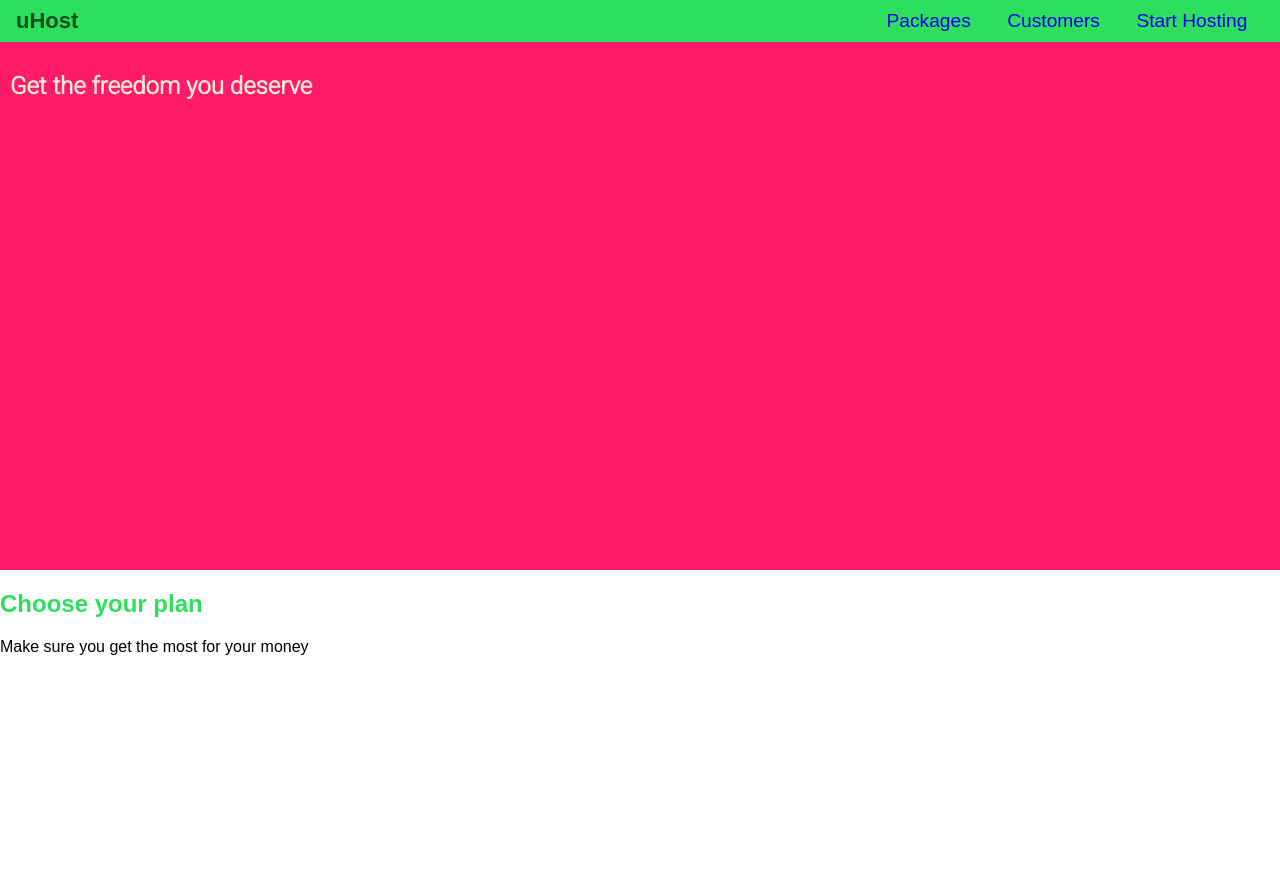
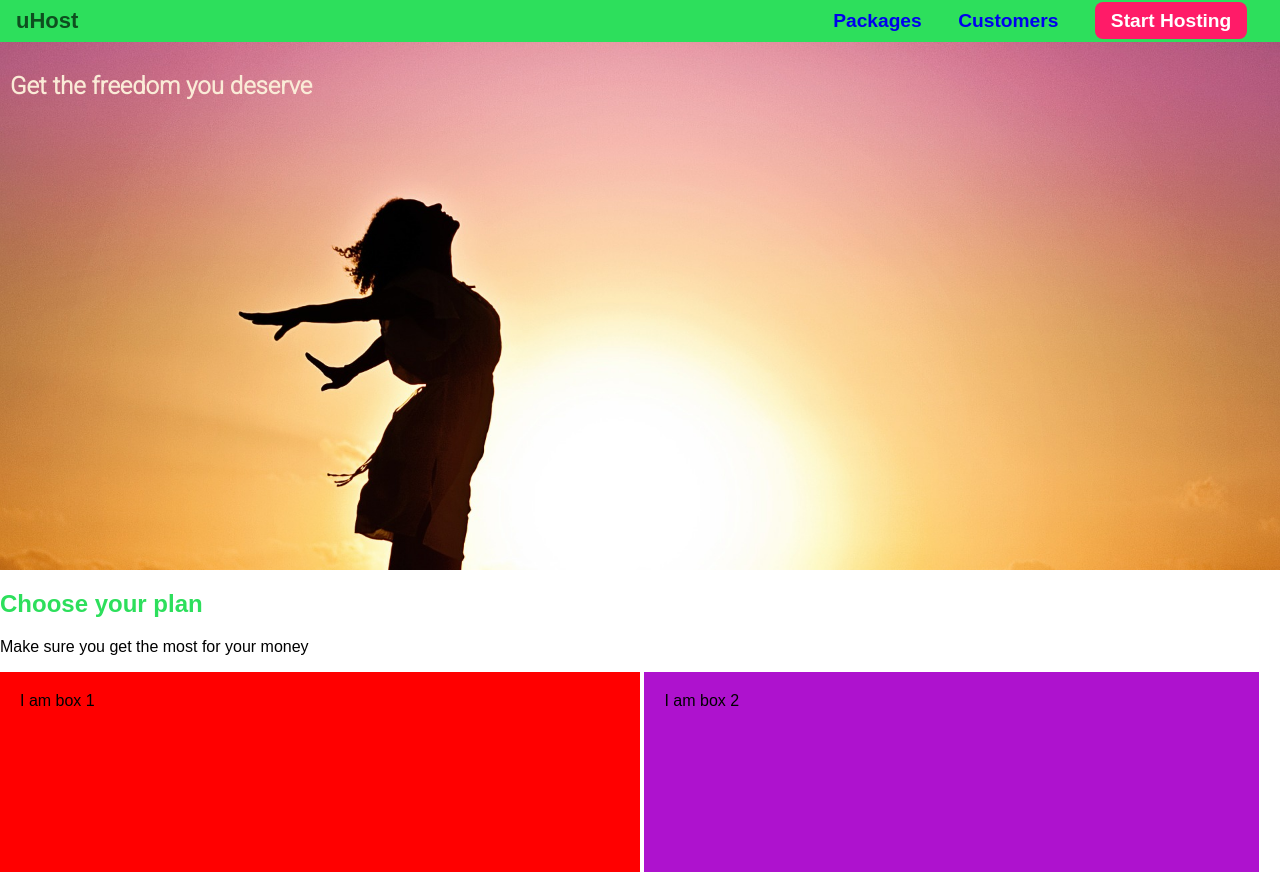
Before and after one commit to life-code-joy/max-sec2-css, a plain HTML site: page index.html in a window 1280 px wide. Before the commit the page ends 800 px from the top, so only its background shows below. Drawn offline with Linux system fonts and the light colour scheme.

Commit message:
sec3-finished

```diff
--- a/index.html
+++ b/index.html
@@ -20,7 +20,7 @@
         <li class="main-nav__item">
           <a href="customers/index.html">Customers</a>
         </li>
-        <li class="main-nav__item">
+        <li class="main-nav__item main-nav__item--cta">
           <a href="start-hosting/index.html">Start Hosting</a>
         </li>
       </ul>
@@ -35,5 +35,7 @@
       <p>Make sure you get the most for your money</p>
     </section>
   </main>
+  <div class="box1">I am box 1</div>
+  <div class="box2">I am box 2</div>
 </body>
 </html>
--- a/main.css
+++ b/main.css
@@ -8,7 +8,10 @@ body {
 }
 
 #product-overview {
-  background: #ff1b68;
+  background: url('./freedom.jpg');
+  background-position:top;
+  background-repeat: no-repeat;
+  background-size: cover;
   width: 100%;
   height: 528px;
   padding: 10px;
@@ -68,15 +71,17 @@ body {
 .main-nav__item a {
   /* color: #0e4f1f; */
   text-decoration: none;
+  font-weight: bold;
+  padding: 3px 0;
 }
 
 /* pseudo classes :hover, :active etc */
-.main-nav__item a:hover {
-  color: white;
-}
 
+
+.main-nav__item a:hover,
 .main-nav__item a:active {
   color: white;
+  border-bottom: 5px solid white;
 }
 
 /* example using pseudo elements ::after and ::first-letter etc */
@@ -95,3 +100,42 @@ p::first-letter {
 .main-nav__item a:active {
   color: white;
 }
+
+.main-nav__item--cta a{
+  color: white;
+  padding: 8px 16px;
+  border-radius: 8px;
+  background-color: #FF1b68;
+}
+
+.main-nav__item--cta  a:hover,
+.main-nav__item--cta a:active {
+  color: #FF1b68;
+  background: white;
+  border:none
+}
+
+.box1 {
+  background-color: red;
+  padding: 20px;
+  width: 50%;
+  height: 200px;
+  display:inline-block;
+
+
+}
+.box2{
+  background-color: rgb(174, 18, 206);
+  padding: 20px;
+  width: 48%;
+  height: 200px;
+  display:inline-block;
+}
+
+.box2:hover {
+  background-color: rgb(83, 214, 149);
+  padding: 20px;
+  width: 48%;
+  height: 200px;
+  display:inline-block;
+}
```
Also changed, not shown: freedom.jpg (added).
